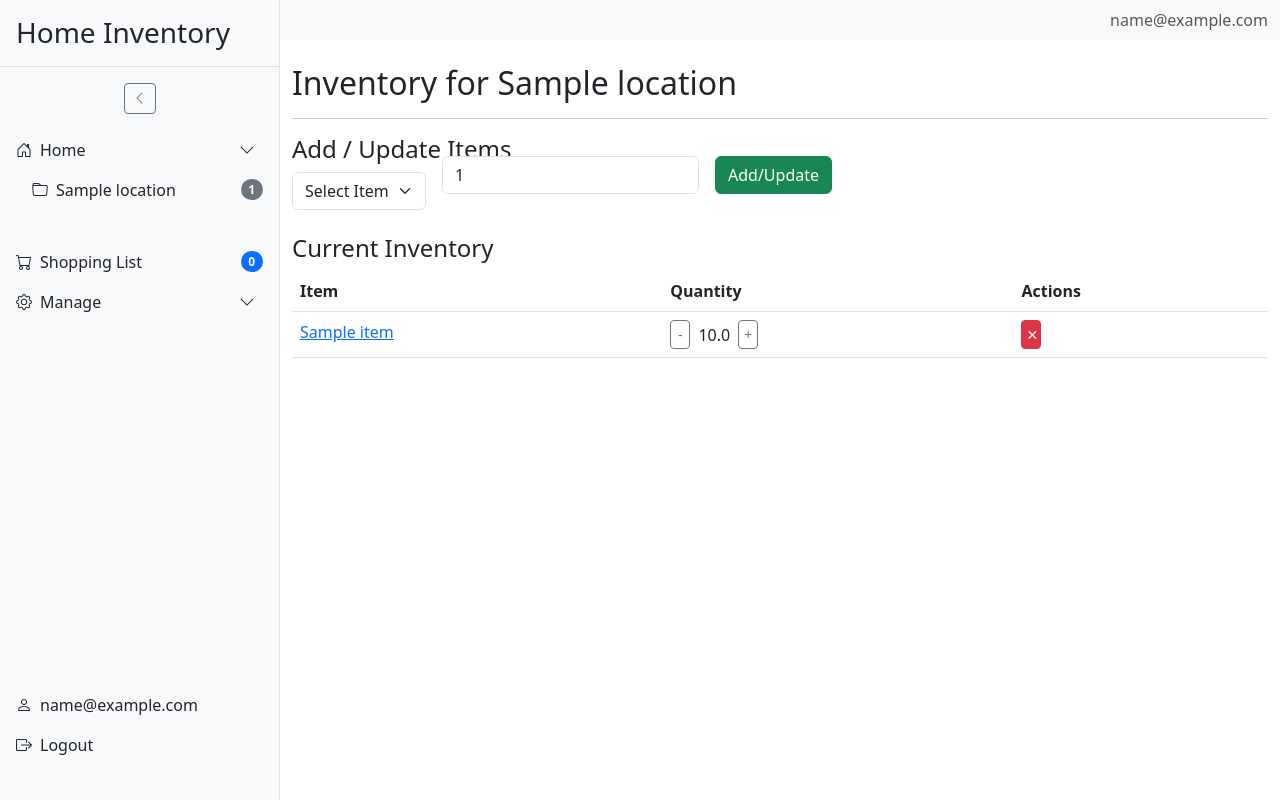
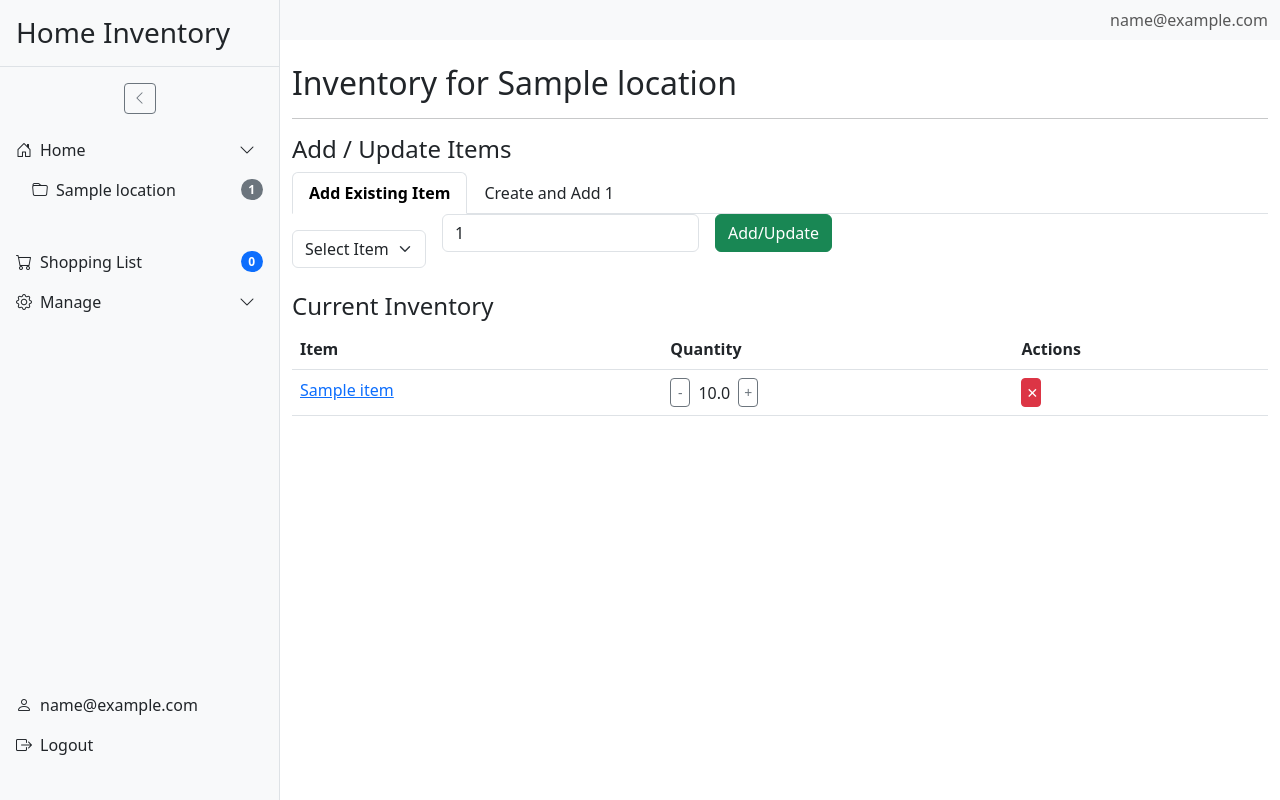
Before and after one commit to scrampy/home-inventory, a Flask app: page /web/inventory?location_id=1 in a window 1280 px wide. Run offline with Flask 3, Linux system fonts and the light colour scheme; a user stored in the database is signed in; tables that the repository leaves empty hold one stand-in row (values such as "Sample post").

Commit message:
Add 'Create and Add 1' functionality to inventory screen

```diff
--- a/app.py
+++ b/app.py
@@ -1170,6 +1170,97 @@
     # Re-fetch item to ensure UI reflects change
     confirmation = f"Removed '{item_name}' from store '{store_name}'."
     return redirect(url_for('web_edit_master_item', item_id=item.id, confirmation=confirmation))
+
+@app.route('/web/inventory/create-and-add', methods=['POST'])
+def web_create_and_add_inventory():
+    """Create a new master item and add it to inventory in one step"""
+    if not current_user.is_authenticated:
+        return redirect(url_for('auth_page'))
+
+    # Get form data
+    name = request.form.get('new_item_name')
+    location_id = request.form.get('location_id')
+    sort_col = request.form.get('sort_col')
+    sort_dir = request.form.get('sort_dir')
+
+    # Validate input
+    error = None
+    confirmation = None
+
+    if not name or not name.strip():
+        error = "Item name cannot be blank."
+    elif not location_id:
+        error = "Location is required."
+    else:
+        # Normalize the name
+        norm_name = name.strip().title()
+
+        # Get family ID
+        fam_member = FamilyMember.query.filter_by(user_id=current_user.id).first()
+        family_id = fam_member.family_id if fam_member else None
+
+        if not family_id:
+            error = "No family membership found."
+        else:
+            # Check if item already exists
+            existing_item = MasterItem.query.filter_by(name=norm_name, family_id=family_id).first()
+
+            if existing_item:
+                # Item exists, just add it to inventory
+                try:
+                    # Check if item is already in this location
+                    existing_inv = Inventory.query.filter_by(
+                        master_item_id=existing_item.id,
+                        location_id=location_id,
+                        family_id=family_id
+                    ).first()
+
+                    if existing_inv:
+                        # Update quantity
+                        existing_inv.quantity += 1
+                        db.session.commit()
+                        confirmation = f"Updated quantity of '{norm_name}' to {existing_inv.quantity}."
+                    else:
+                        # Add to inventory with quantity 1
+                        new_inv = Inventory(
+                            master_item_id=existing_item.id,
+                            location_id=location_id,
+                            quantity=1,
+                            family_id=family_id
+                        )
+                        db.session.add(new_inv)
+                        db.session.commit()
+                        confirmation = f"Added '{norm_name}' to inventory."
+                except IntegrityError:
+                    db.session.rollback()
+                    error = f"Error adding '{norm_name}' to inventory."
+            else:
+                # Create new master item and add to inventory
+                try:
+                    # Create master item
+                    new_item = MasterItem(
+                        name=norm_name,
+                        family_id=family_id
+                    )
+                    db.session.add(new_item)
+                    db.session.flush()  # To get the new item ID
+
+                    # Add to inventory with quantity 1
+                    new_inv = Inventory(
+                        master_item_id=new_item.id,
+                        location_id=location_id,
+                        quantity=1,
+                        family_id=family_id
+                    )
+                    db.session.add(new_inv)
+                    db.session.commit()
+                    confirmation = f"Created and added '{norm_name}' to inventory."
+                except IntegrityError:
+                    db.session.rollback()
+                    error = f"Error creating or adding '{norm_name}'."
+
+    # Redirect back to inventory page
+    return redirect(url_for('web_inventory', location_id=location_id, confirmation=confirmation, error=error, sort_col=sort_col, sort_dir=sort_dir))
 
 @app.route('/web/inventory', methods=['GET', 'POST'])
 def web_inventory():
--- a/templates/inventory.html
+++ b/templates/inventory.html
@@ -13,6 +13,20 @@
     <button type="button" class="btn-close" data-bs-dismiss="alert" aria-label="Close"></button>
   </div>
 {% endif %}
+
+<!-- Tabs for different ways to add items -->
+<ul class="nav nav-tabs mb-3" id="inventoryTabs" role="tablist">
+  <li class="nav-item" role="presentation">
+    <button class="nav-link active" id="existing-tab" data-bs-toggle="tab" data-bs-target="#existing" type="button" role="tab" aria-controls="existing" aria-selected="true">Add Existing Item</button>
+  </li>
+  <li class="nav-item" role="presentation">
+    <button class="nav-link" id="new-tab" data-bs-toggle="tab" data-bs-target="#new" type="button" role="tab" aria-controls="new" aria-selected="false">Create and Add 1</button>
+  </li>
+</ul>
+
+<div class="tab-content" id="inventoryTabsContent">
+  <!-- Tab for adding existing items -->
+  <div class="tab-pane fade show active" id="existing" role="tabpanel" aria-labelledby="existing-tab">
     <form method="post" class="row g-3 mb-4">
       <div class="col-12 col-md-auto">
         <select name="master_item_id" class="form-select" required>
@@ -30,6 +44,25 @@
         <button class="btn btn-success w-100">Add/Update</button>
       </div>
     </form>
+  </div>
+
+  <!-- Tab for creating and adding new items -->
+  <div class="tab-pane fade" id="new" role="tabpanel" aria-labelledby="new-tab">
+    <form method="post" action="/web/inventory/create-and-add" class="row g-3 mb-4">
+      <div class="col-12 col-md-auto">
+        <input type="text" name="new_item_name" class="form-control" placeholder="New item name" required>
+      </div>
+      <div class="col-12 col-md-auto mt-2 mt-md-0">
+        <input type="hidden" name="location_id" value="{{ selected_location.id }}">
+        <input type="hidden" name="sort_col" value="{{ request.args.get('sort_col', '') }}">
+        <input type="hidden" name="sort_dir" value="{{ request.args.get('sort_dir', '') }}">
+      </div>
+      <div class="col-12 col-md-auto mt-2 mt-md-0">
+        <button class="btn btn-primary w-100">Create and Add 1</button>
+      </div>
+    </form>
+  </div>
+</div>
 
 {% if confirmation %}
 <div class="alert alert-success" role="alert">{{ confirmation }}</div>
```
Lines whose indentation alone changed are shown as unchanged.
